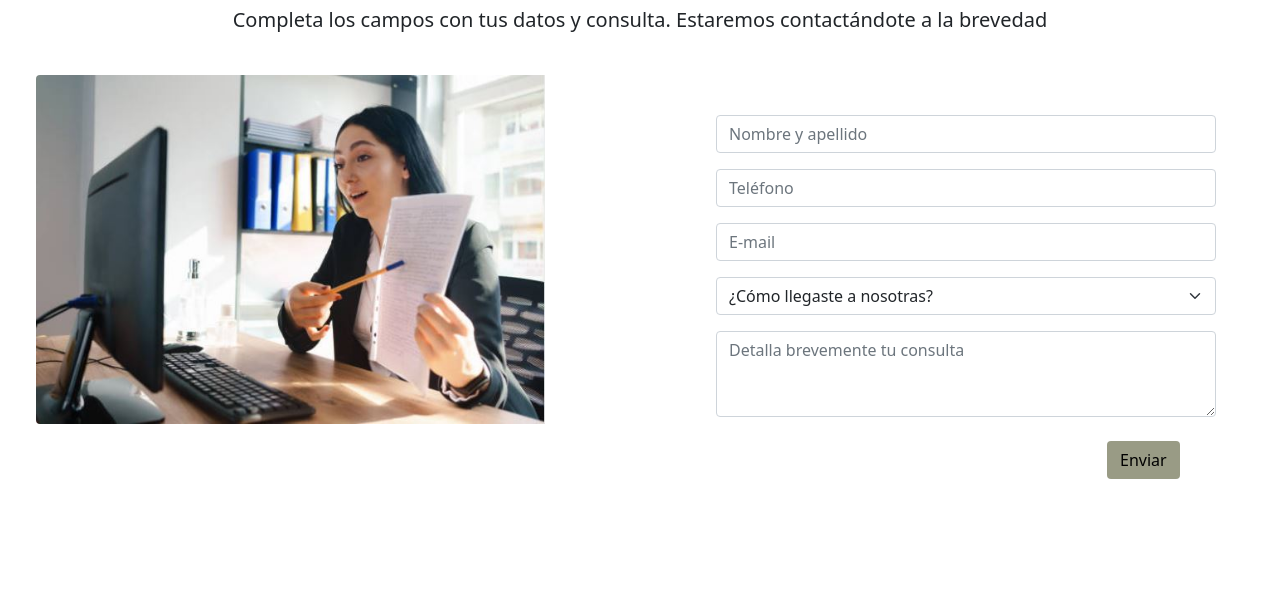
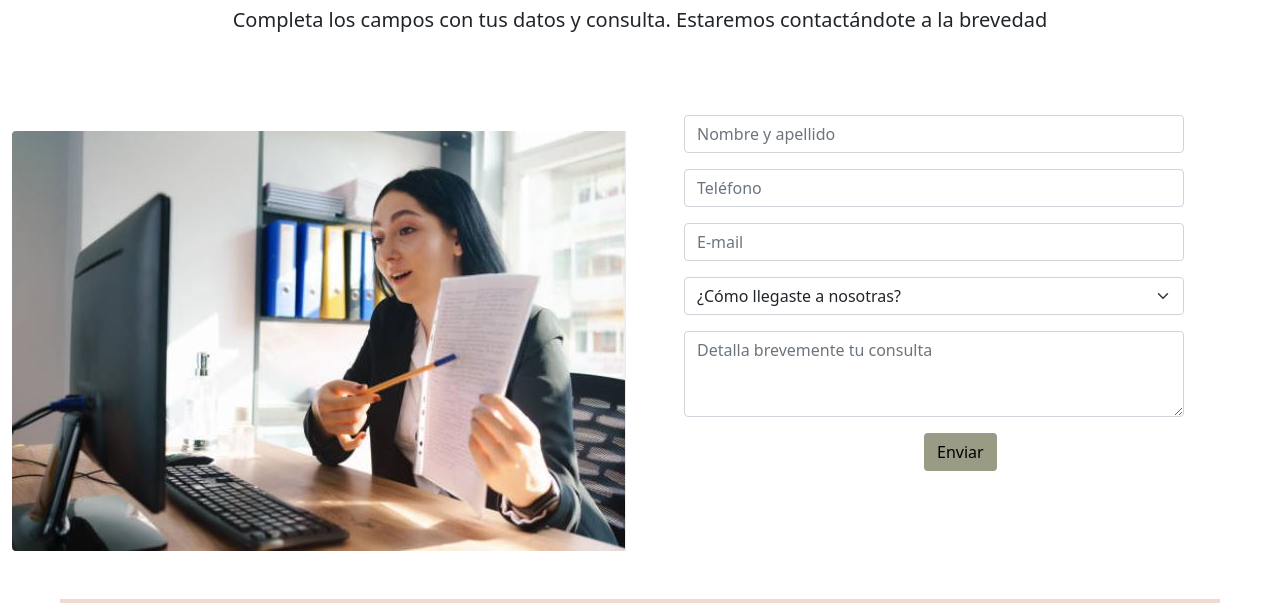
Before and after one commit to sabricanale/3RA-ENTREGA--CANALE, a website: page pages/contacto.html in a window 1280 px wide. Shown: the part 197-800 px from the top of the page. Drawn offline with nearby package versions, Linux system fonts and the light colour scheme; a web font is replaced by a local one.

Commit message:
Cmbios11

```diff
--- a/pages/contacto.html
+++ b/pages/contacto.html
@@ -71,17 +71,17 @@
         <div class="mb-3">
             <section class="w-40 mx-auto text-center" id="intro">
                 <h1 class="animate__animated animate__fadeInDown titulo p-3 fs-2 mt-2 fw-bold">HACÉ TU CONSULTA</h1>
-                <p class=" fs-5"> Completa los campos con tus datos y consulta. Estaremos contactándote a la brevedad</p>
+                <p class=" fs-5 mb-5"> Completa los campos con tus datos y consulta. Estaremos contactándote a la brevedad</p>
             </section>
 
             <div class="mb-3">
-                <div class="row justify-content-between">
-                    <div class="col-md-5 m-4">
+                <div class="row justify-content-around">
+                    <div class="mt-5 col-md-6">
                         <img src="../assets/img/Modalidad1.jpg" class="img-fluid rounded-start" alt="Contacto">
                     </div>
 
                     <div class="col-md-6">
-                        <form class="card-body m-5">
+                        <form class="card-body m-3">
 
                                 <div class="mb-3">
 
@@ -110,7 +110,7 @@
 
                                 </div>
 
-                                <div class= "row justify-content-end m-4">
+                                <div class= "row justify-content-center m-3">
                                     <input type="submit" class="animate__animated animate__swing btn" value="Enviar"/>
 
                                 </div>
```
